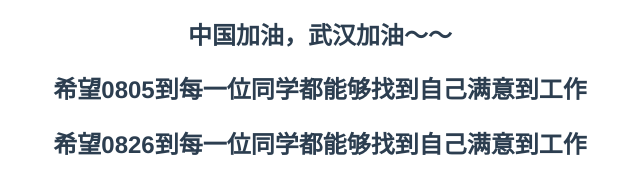
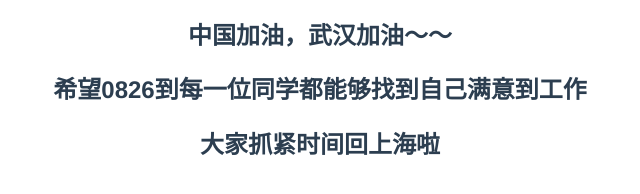
Before and after one commit to liuzhuzhu/hello-world01, a Vue app: page / in a window 1280 px wide. Shown: the part 554-748 px from the top of the page, without its empty margins (320-960 px from the left). Built offline with nearby package versions, Linux system fonts and the light colour scheme.

Commit message:
回上海

```diff
--- a/src/App.vue
+++ b/src/App.vue
@@ -4,8 +4,8 @@
     <h2>永远相信美好的事情即将发生</h2><br/>
     <h2>锤子手机</h2><br/>
     <h2>中国加油，武汉加油～～</h2>
-    <h2>希望0805到每一位同学都能够找到自己满意到工作</h2>
     <h2>希望0826到每一位同学都能够找到自己满意到工作</h2>
+    <h2>大家抓紧时间回上海啦</h2>
   </div>
 </template>
 
```
